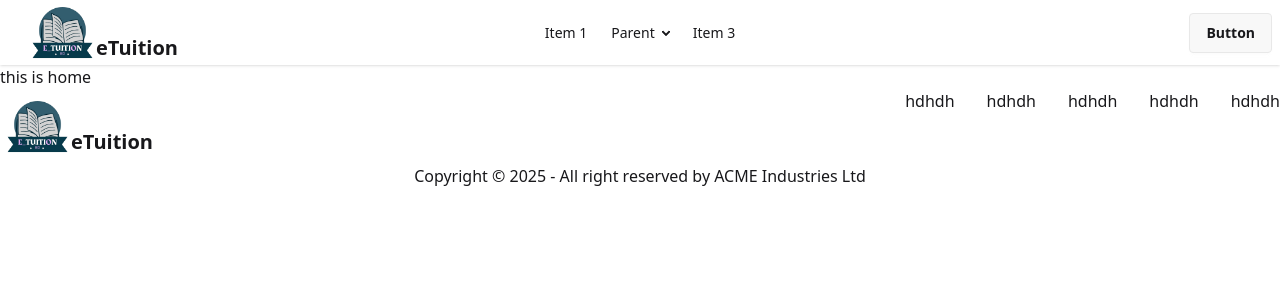
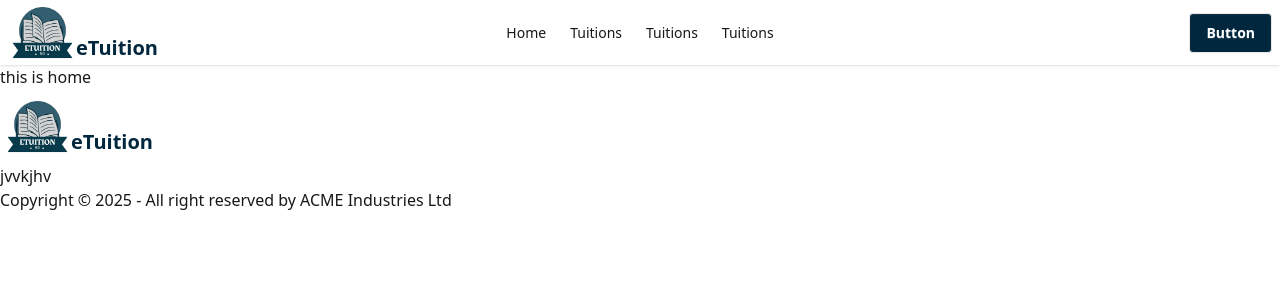
Before and after one commit to hriday33333/etuitionbd, a React (Vite) app: page / in a window 1280 px wide. Shown: the top 300 px of the page. Built offline with nearby package versions, Linux system fonts and the light colour scheme.

Commit message:
added navber and footer

```diff
--- a/package.json
+++ b/package.json
@@ -13,6 +13,7 @@
     "@tailwindcss/vite": "^4.1.17",
     "react": "^19.2.0",
     "react-dom": "^19.2.0",
+    "react-icons": "^5.5.0",
     "react-router": "^7.10.1",
     "tailwindcss": "^4.1.17"
   },
--- a/src/Components/Logo.jsx
+++ b/src/Components/Logo.jsx
@@ -1,9 +1,9 @@
-import logo from '../assets/logo-2.png';
+import logo from '../assets/logo1.png';
 const Logo = () => {
   return (
     <div className='w-[75px] flex items-end  '>
       <img src={logo} alt="" />
-      <h1 className='font-bold text-xl -ms-1 mb-2'>eTuition</h1>
+      <h1 className='font-bold text-primary text-xl -ms-1 mb-2'>eTuition</h1>
     </div>
   );
 };
--- /dev/null
+++ b/src/Pages/Home/Banner.jsx
@@ -0,0 +1,5 @@
+const Banner = () => {
+  return <div></div>;
+};
+
+export default Banner;
--- a/src/Pages/Shared/Footer/Footer.jsx
+++ b/src/Pages/Shared/Footer/Footer.jsx
@@ -5,31 +5,13 @@ const Footer = () => {
     <footer className="">
       <aside>
         <p>
-          <div className='flex justify-between'>
-            <div>
-              <Logo></Logo>
-            </div>
-           <div className='flex gap-8 '>
-             <h1>
-              hdhdh
-            </h1>
-            <h1>
-              hdhdh
-            </h1>
-            <h1>
-              hdhdh
-            </h1>
-            <h1>
-              hdhdh
-            </h1>
-            <h1>
-              hdhdh
-            </h1>
-           </div>
+          <div>
+            <Logo></Logo>
+            jvvkjhv
           </div>
+          Copyright © {new Date().getFullYear()} - All right reserved by ACME
+          Industries Ltd
         </p>
-         <p className='text-center'> Copyright © {new Date().getFullYear()} - All right reserved by ACME
-          Industries Ltd</p>
       </aside>
     </footer>
   );
--- a/src/Pages/Shared/Navbar/Navbar.jsx
+++ b/src/Pages/Shared/Navbar/Navbar.jsx
@@ -1,11 +1,28 @@
-import Logo from "../../../Components/Logo";
+import { NavLink } from 'react-router';
+import Logo from '../../../Components/Logo';
 
 const Navbar = () => {
+  const links = (
+    <>
+      <li>
+        <NavLink to="">Home</NavLink>
+      </li>
+      <li>
+        <NavLink to="">Tuitions</NavLink>
+      </li>
+      <li>
+        <NavLink to="">Tuitions</NavLink>
+      </li>
+      <li>
+        <NavLink to="">Tuitions</NavLink>
+      </li>
+    </>
+  );
   return (
     <div className="navbar bg-base-100 shadow-sm">
       <div className="navbar-start">
         <div className="dropdown">
-          <div tabIndex={0} role="button" className="btn btn-ghost lg:hidden">
+          <div tabIndex={0} role="button" className="ms-3 btn-ghost lg:hidden">
             <svg
               xmlns="http://www.w3.org/2000/svg"
               className="h-5 w-5"
@@ -26,54 +43,20 @@ const Navbar = () => {
             tabIndex="-1"
             className="menu menu-sm dropdown-content bg-base-100 rounded-box z-1 mt-3 w-52 p-2 shadow"
           >
-            <li>
-              <a>Item 1</a>
-            </li>
-            <li>
-              <a>Parent</a>
-              <ul className="p-2">
-                <li>
-                  <a>Submenu 1</a>
-                </li>
-                <li>
-                  <a>Submenu 2</a>
-                </li>
-              </ul>
-            </li>
-            <li>
-              <a>Item 3</a>
-            </li>
+            {links}
           </ul>
         </div>
         <a className="btn btn-ghost text-xl">
-          <Logo></Logo>
+          <div className="-ms-5">
+            <Logo></Logo>
+          </div>
         </a>
       </div>
       <div className="navbar-center hidden lg:flex">
-        <ul className="menu menu-horizontal px-1">
-          <li>
-            <a>Item 1</a>
-          </li>
-          <li>
-            <details>
-              <summary>Parent</summary>
-              <ul className="p-2 bg-base-100 w-40 z-1">
-                <li>
-                  <a>Submenu 1</a>
-                </li>
-                <li>
-                  <a>Submenu 2</a>
-                </li>
-              </ul>
-            </details>
-          </li>
-          <li>
-            <a>Item 3</a>
-          </li>
-        </ul>
+        <ul className="menu menu-horizontal px-1">{links}</ul>
       </div>
       <div className="navbar-end">
-        <a className="btn">Button</a>
+        <a className="btn bg-primary text-secondary">Button</a>
       </div>
     </div>
   );
--- a/src/index.css
+++ b/src/index.css
@@ -1,2 +1,12 @@
 @import 'tailwindcss';
-@plugin "daisyui";
+@plugin "daisyui" {
+   themes: light --default;
+};
+
+
+@plugin "daisyui/theme" {
+  name: "light";
+  default: true;
+  --color-primary: #00273d;
+  --color-secondary: #ffffff;
+}
--- a/src/layouts/RootLayout.jsx
+++ b/src/layouts/RootLayout.jsx
@@ -4,11 +4,11 @@ import Navbar from '../Pages/Shared/Navbar/Navbar';
 
 const RootLayout = () => {
   return (
-    <div className='max-w-7xl mx-auto'>
+    <body className='max-w-7xl mx-auto '>
       <Navbar></Navbar>
       <Outlet></Outlet>
       <Footer></Footer>
-    </div>
+    </body>
   );
 };
 
```
Also changed, not shown: 1 other file (tests, documents, lock files or other folders).
